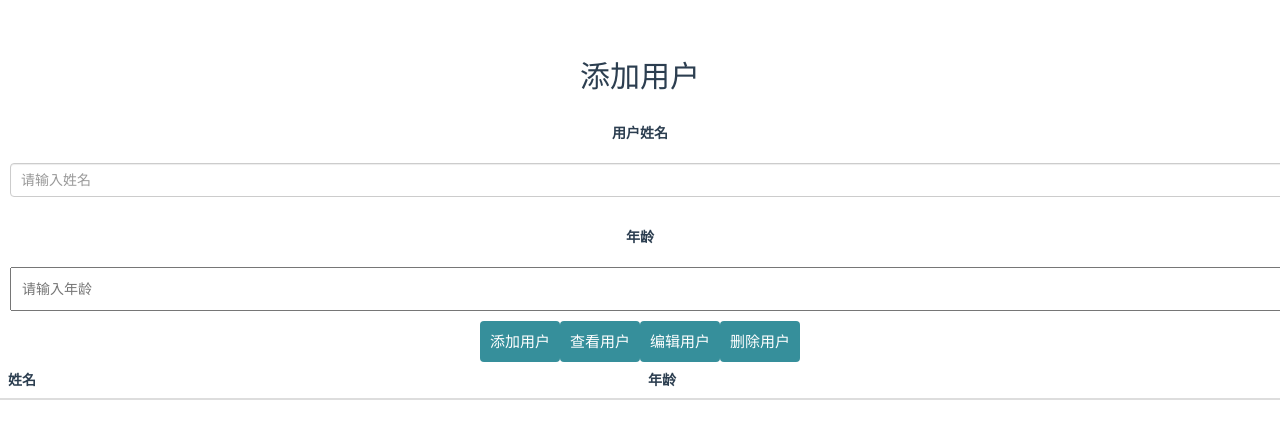
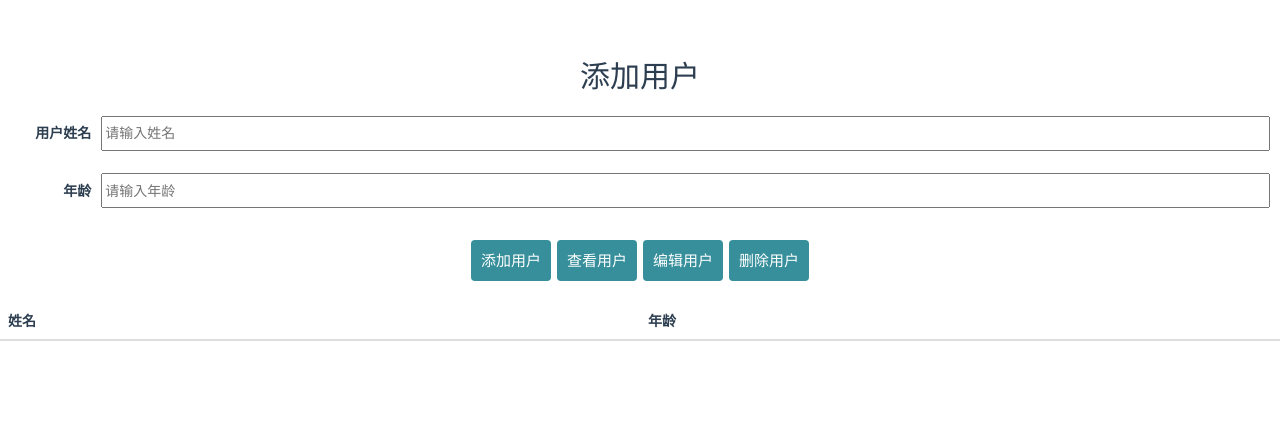
Before and after one commit to YangJwing/vue-mysql, a Vue app: page / in a window 1280 px wide. Shown: the top 438 px of the page. Built offline with nearby package versions, Linux system fonts and the light colour scheme; what vue-resource would draw is missing.

Commit message:
优化语句

```diff
--- a/src/App.vue
+++ b/src/App.vue
@@ -1,21 +1,25 @@
+<!--
+ * @作者: Edwin Yeung
+ * @Date: 2020-02-14 23:16:25
+ * @修改人: Edwin Yeung
+ * @LastEditTime: 2020-03-12 00:06:39
+ * @描述:
+ -->
 <template>
   <div id="app">
-    <!-- <img src="./assets/logo.png"> -->
-    <!-- <HelloWorld/> -->
-    <!-- <test msg="这是新的属性值"></test> -->
-    <add-blog></add-blog>
+
+    <!-- <add-blog></add-blog> -->
+    <add-user></add-user>
   </div>
 </template>
 
 <script>
-// import HelloWorld from './components/HelloWorld'
-import AddBlog from './components/AddBlog'
+import AddUser from './components/AddUser'
 
 export default {
   name: 'App',
   components: {
-    // HelloWorld
-    AddBlog
+    AddUser
   }
 }
 </script>
--- a/src/components/AddBlog.vue
+++ b/src/components/AddUser.vue
@@ -1,20 +1,26 @@
 <template>
-  <div id="add-blog container">
+  <div id="add-user container">
     <h2>添加用户</h2>
     <form>
+      <div class="input-item">
         <label>用户姓名</label>
-      <input type="text" v-model="userName" class="form-control" required placeholder="请输入姓名" />
+        <input type="text" v-model="userName" class="form-control9" required placeholder="请输入姓名" />
+      </div>
+      <div class="input-item">
         <label for>年龄</label>
-      <input type="text" v-model="age" required placeholder="请输入年龄" />
+        <input type="text" v-model="age" class="form-control9" required placeholder="请输入年龄" />
+      </div>
 
+      <div class="btn">
         <button v-on:click.prevent="addUser">添加用户</button>
         <button v-on:click.prevent="searchUser">查看用户</button>
         <button v-on:click.prevent="editUser">编辑用户</button>
         <button v-on:click.prevent="deleteUser">删除用户</button>
+      </div>
     </form>
 
     <div>
-      <h3 v-if="submited">您的用户增加成功</h3>
+      <h3 v-if="submited">用户增加成功</h3>
     </div>
 
     <div id="preview" v-if="kk_idoyou">
@@ -48,7 +54,7 @@
 export default {
   // http://jsonplaceholder.typicode.com/
   // http://jsonplaceholder.typicode.com/posts
-  name: "add-blog",
+  name: "add-user",
   data() {
     return {
       userName: "",
@@ -136,52 +142,39 @@ export default {
         .then(response => {
           console.log("荣提示：这是PUT ", response);
           console.log("荣query:", response.query);
-          this.users=[{name:this.userName,age:this.age},]
+          this.users = [{ name: this.userName, age: this.age }];
         });
     }
   }
-
 };
 </script>
 
 <!-- Add "scoped" attribute to limit CSS to this component only -->
 <style scoped>
-#add-blog * {
+#user * {
   box-sizing: border-box;
 }
-#add-blog {
+#user {
   margin: 20px auto;
   max-width: 600px;
   padding: 20px;
 }
-label {
-  display: inline-block;
-  margin: 20px 0 10px;
-}
-input[type="text"],
-textarea,
-select {
-  display: block;
+input[type="text"] {
+  /* display: block; */
+  /* border-radius:5px; */
+  height: 35px;
   width: 100%;
-  padding: 10px;
-  margin: 10px;
-}
-textarea {
-  height: 200px;
+  margin: 10px 10px 10px 10px;
 }
 
-#checkboxes label {
-  display: inline-block;
-  margin: 0;
+.btn {
+  display: flex;
+  flex: 1;
+  justify-content: center;
 }
-#checkboxes input {
-  display: inline-block;
-  margin-right: 10px;
-}
+
 button {
-  /* display: block; */
-  display: inline-block;
-  /* margin: 15px 15px; */
+  margin: 15px 3px;
   background: rgb(54, 143, 155);
   color: #fff;
   border: 0;
@@ -204,4 +197,19 @@ li {
   /* display: inline-block; */
 }
 
+label {
+  /* display: inline-block; */
+  margin: 20px 0 10px;
+  text-align: right;
+  /* padding:5px 0 5px; */
+  line-height: 20px;
+  /* background-color: rgb(168, 143, 143); */
+  width:100px;
+}
+
+.input-item{
+  display: flex;
+  flex:1;
+  align-items:baseline;
+}
 </style>
```
Also changed, not shown: 1 other file (tests, documents, lock files or other folders). Lines whose indentation alone changed are shown as unchanged.
